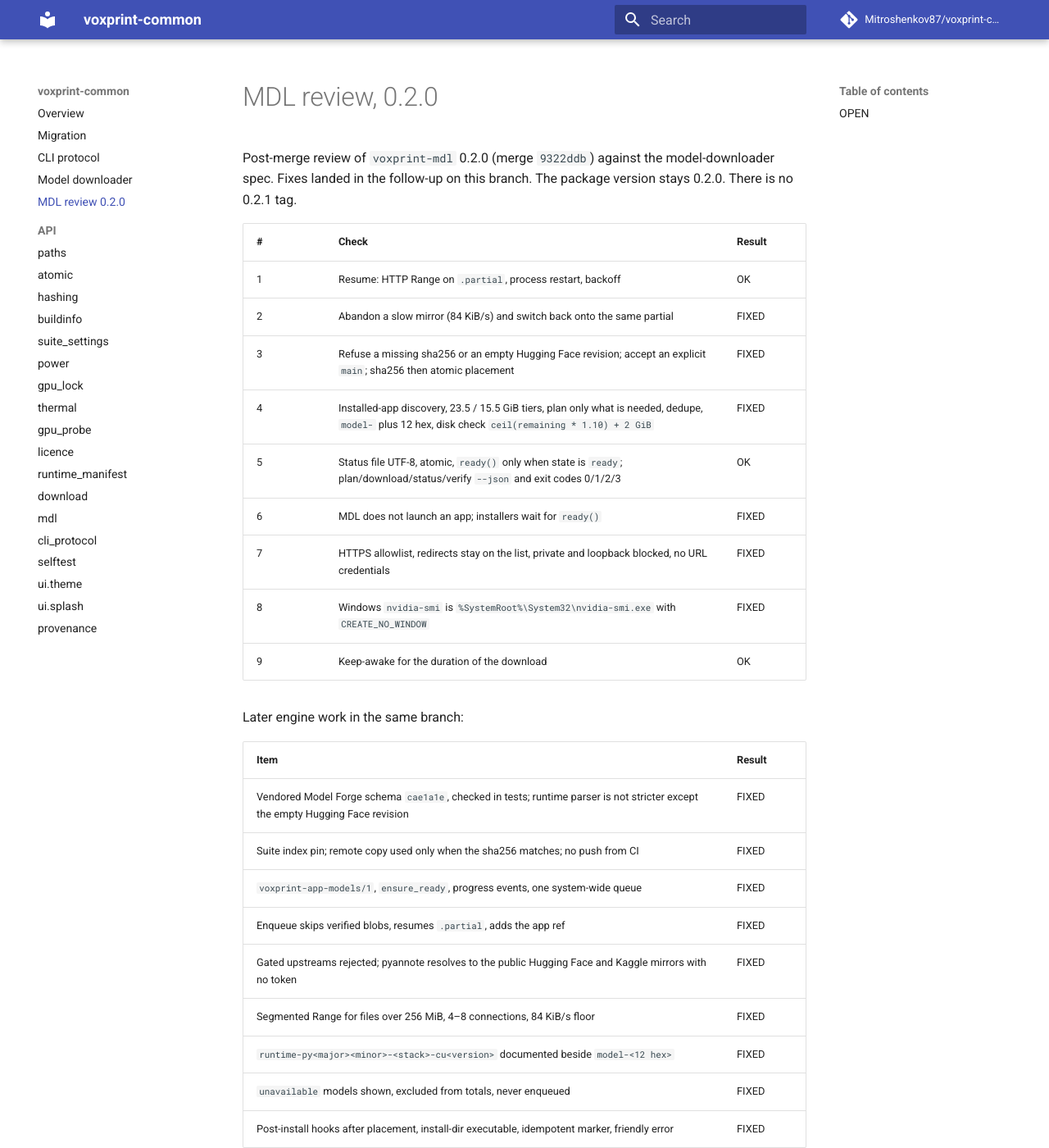
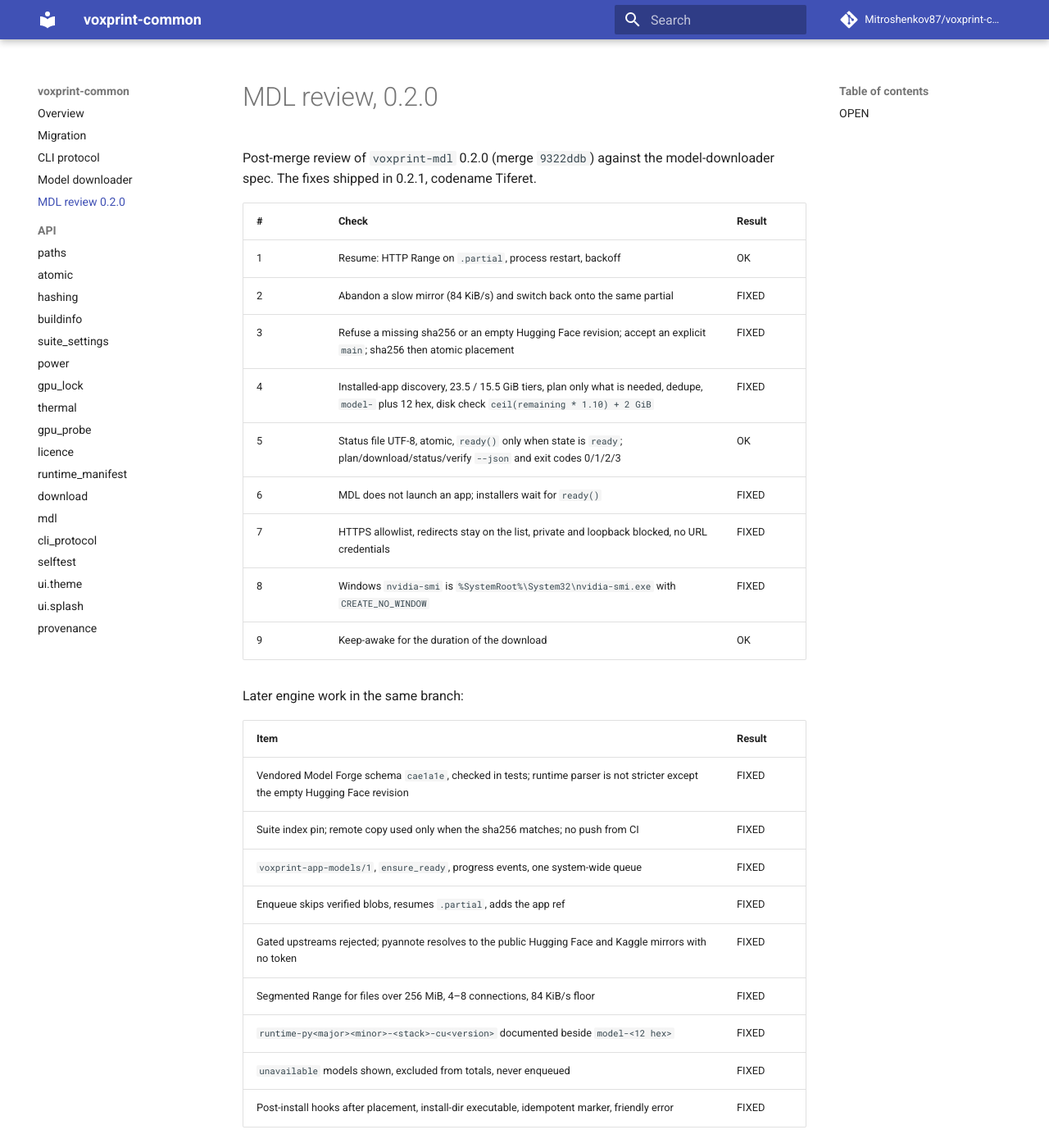
Before and after one commit to Mitroshenkov87/voxprint-common, an MkDocs documentation site: the page built from docs/mdl-review-0.2.0.md, in a window 1280 px wide and 1400 px high. Shown: the whole window at 82% size. Built offline with MkDocs 1.6.1 and Material for MkDocs 9.7.7, drawn with Linux system fonts in a browser that asks for light colours; comment, search, counter and statistics services are not loaded; some of the changed text lies outside the part shown.

Commit message:
Release 0.2.1, codename Tiferet.
The merged model-downloader queue is the pinnable wheel for the apps adopting it tonight.

Co-authored-by: Aleksandr Mitroshenkov <Mitroshenkov87@users.noreply.github.com>

```diff
--- a/BUILD.json
+++ b/BUILD.json
@@ -1,8 +1,8 @@
 {
   "app": "voxprint-common",
-  "version": "0.2.0",
+  "version": "0.2.1",
   "rc": null,
   "build": 1,
-  "codename": "Gevurah",
+  "codename": "Tiferet",
   "offset": 0
 }
--- a/docs/mdl-review-0.2.0.md
+++ b/docs/mdl-review-0.2.0.md
@@ -1,6 +1,6 @@
 # MDL review, 0.2.0
 
-Post-merge review of `voxprint-mdl` 0.2.0 (merge `9322ddb`) against the model-downloader spec. Fixes landed in the follow-up on this branch. The package version stays 0.2.0. There is no 0.2.1 tag.
+Post-merge review of `voxprint-mdl` 0.2.0 (merge `9322ddb`) against the model-downloader spec. The fixes shipped in 0.2.1, codename Tiferet.
 
 | # | Check | Result |
 |---|---|---|
@@ -30,6 +30,6 @@ Later engine work in the same branch:
 
 ## OPEN
 
-* The version is still 0.2.0. The GUI change will rebase, bump, and tag. This branch does not tag.
+* 0.2.1 is the pinnable wheel for the apps adopting MDL. Later engine notes belong in 0.2.2.
 * The progress window is the existing one. `item_id`, `display_name`, and the queue rows are copied through; a new window is out of scope.
 * The index `sha256` is the bundled example descriptor. The weight repos do not publish `voxprint-model.json` yet.
--- a/pyproject.toml
+++ b/pyproject.toml
@@ -4,7 +4,7 @@ build-backend = "hatchling.build"
 
 [project]
 name = "voxprint-common"
-version = "0.2.0"
+version = "0.2.1"
 description = "Shared Python library for the Voxprint AI Media Suite."
 readme = "README.md"
 requires-python = ">=3.14"
--- a/src/voxprint_common/__init__.py
+++ b/src/voxprint_common/__init__.py
@@ -9,7 +9,7 @@ this package does not load Qt and does not touch the network or the disk.
 
 from __future__ import annotations
 
-__version__ = "0.2.0"
+__version__ = "0.2.1"
 API = 1
 
 __all__ = ["API", "__version__"]
```
Also changed, not shown: CHANGELOG.md (+4 -2 lines), README.md (+2 -2 lines), docs/index.md (+1 -1 lines).
